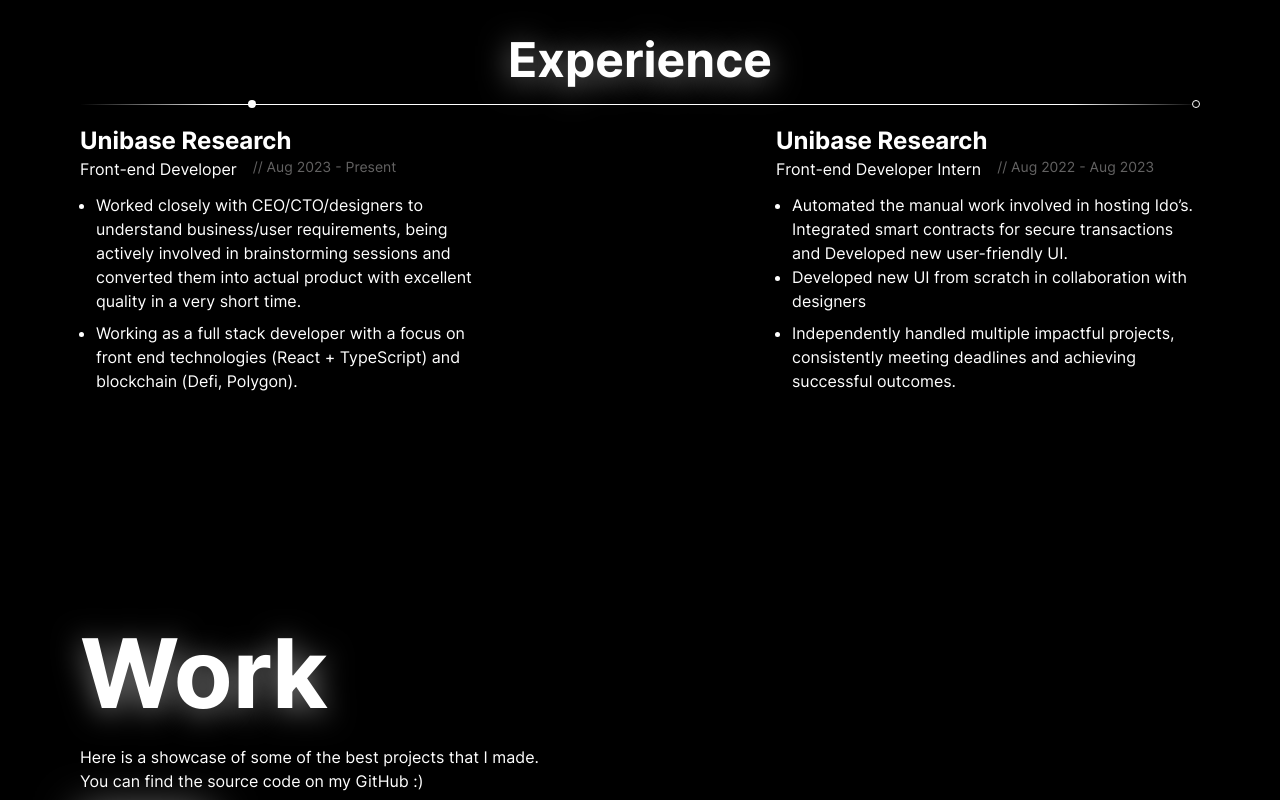
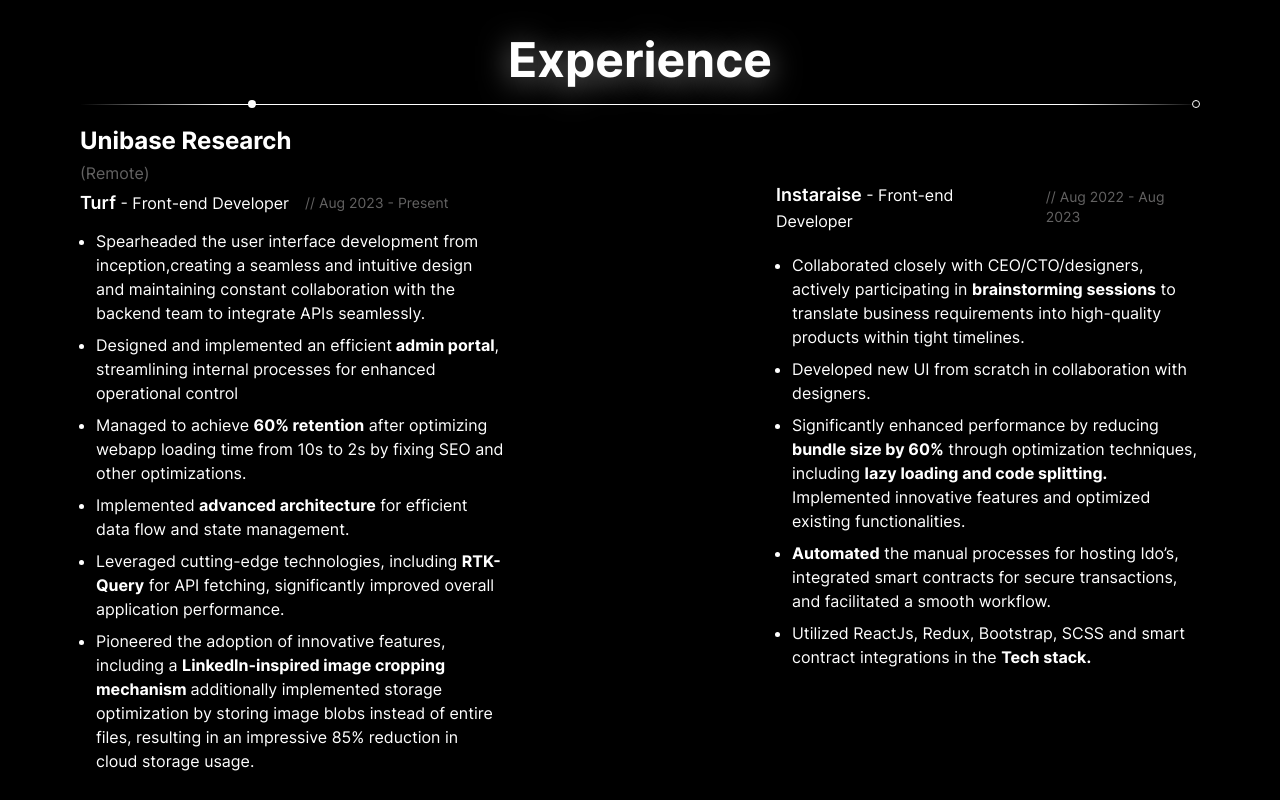
Before and after one commit to AnishTiwari16/Portfolio, a Next.js app: page / in a window 1280 px wide. Shown: the part 1560-2360 px from the top of the page. Built offline with nearby package versions, Linux system fonts and the light colour scheme.

Commit message:
fix: exp changes

```diff
--- a/package.json
+++ b/package.json
@@ -18,8 +18,8 @@
     "prepare": "husky install"
   },
   "dependencies": {
-    "@react-three/drei": "^9.86.3",
-    "@react-three/fiber": "^8.14.4",
+    "@react-three/drei": "^9.99.5",
+    "@react-three/fiber": "^8.15.16",
     "clsx": "^1.2.1",
     "framer-motion": "^10.12.20",
     "maath": "^0.10.4",
--- a/src/components/layout/ExperienceSection.tsx
+++ b/src/components/layout/ExperienceSection.tsx
@@ -21,43 +21,92 @@
           <div className='flex w-full flex-col justify-between gap-36 md:flex-row'>
             <div className='w-full md:w-[424px]'>
               <h3>Unibase Research</h3>
+              <h6 className='py-1 text-[#636262]'>(Remote)</h6>
               <div className='flex'>
-                <p className='mr-4'>Front-end Developer</p>
-                <p className='text-sm text-[#636262]'>{`// ${'Aug 2023 - Present'}`}</p>
+                <p className='mr-4'>
+                  <span className='text-lg font-semibold'>Turf</span> -
+                  Front-end Developer
+                </p>
+                <p className='flex items-center text-sm text-[#636262]'>{`// ${'Aug 2023 - Present'}`}</p>
               </div>
               <ul className='list-disc pl-4 pt-3'>
                 <li>
-                  Worked closely with CEO/CTO/designers to understand
-                  business/user requirements, being actively involved in
-                  brainstorming sessions and converted them into actual product
-                  with excellent quality in a very short time.
+                  Spearheaded the user interface development from
+                  inception,creating a seamless and intuitive design and
+                  maintaining constant collaboration with the backend team to
+                  integrate APIs seamlessly.
                 </li>
                 <li className='pt-2'>
-                  Working as a full stack developer with a focus on front end
-                  technologies (React + TypeScript) and blockchain (Defi,
-                  Polygon).
+                  Designed and implemented an efficient
+                  <span className='font-bold'> admin portal</span>, streamlining
+                  internal processes for enhanced operational control
+                </li>
+                <li className='pt-2'>
+                  Managed to achieve{' '}
+                  <span className='font-bold'>60% retention</span> after
+                  optimizing webapp loading time from 10s to 2s by fixing SEO
+                  and other optimizations.
+                </li>
+                <li className='pt-2'>
+                  Implemented{' '}
+                  <span className='font-bold'>advanced architecture</span> for
+                  efficient data flow and state management.
+                </li>
+                <li className='pt-2'>
+                  Leveraged cutting-edge technologies, including{' '}
+                  <span className='font-bold'>RTK-Query</span> for API fetching,
+                  significantly improved overall application performance.
+                </li>
+                <li className='pt-2'>
+                  Pioneered the adoption of innovative features, including a{' '}
+                  <span className='font-bold'>
+                    LinkedIn-inspired image cropping mechanism{' '}
+                  </span>{' '}
+                  additionally implemented storage optimization by storing image
+                  blobs instead of entire files, resulting in an impressive 85%
+                  reduction in cloud storage usage.
                 </li>
               </ul>
             </div>
-            <div className='w-full md:w-[424px]'>
-              <h3>Unibase Research</h3>
+            <div className='w-full pt-14 md:w-[424px]'>
               <div className='flex'>
-                <p className='mr-4'>Front-end Developer Intern</p>
-                <p className='text-sm text-[#636262]'>{`// ${'Aug 2022 - Aug 2023'}`}</p>
+                <p className='mr-4'>
+                  <span className='text-lg font-semibold'>Instaraise</span> -
+                  Front-end Developer
+                </p>
+                <p className='flex items-center text-sm text-[#636262]'>{`// ${'Aug 2022 - Aug 2023'}`}</p>
               </div>
               <ul className='list-disc pl-4 pt-3'>
-                <li>
-                  Automated the manual work involved in hosting Ido’s.
-                  Integrated smart contracts for secure transactions and
-                  Developed new user-friendly UI.
-                </li>
-                <li>
-                  Developed new UI from scratch in collaboration with designers
+                <li className='pt-2'>
+                  Collaborated closely with CEO/CTO/designers, actively
+                  participating in{' '}
+                  <span className='font-bold'>brainstorming sessions</span> to
+                  translate business requirements into high-quality products
+                  within tight timelines.
                 </li>
                 <li className='pt-2'>
-                  Independently handled multiple impactful projects,
-                  consistently meeting deadlines and achieving successful
-                  outcomes.
+                  Developed new UI from <span>scratch</span> in collaboration
+                  with designers.
+                </li>
+                <li className='pt-2'>
+                  Significantly enhanced performance by reducing{' '}
+                  <span className='font-bold'>bundle size by 60%</span> through
+                  optimization techniques, including{' '}
+                  <span className='font-bold'>
+                    lazy loading and code splitting.
+                  </span>{' '}
+                  Implemented innovative features and optimized existing
+                  functionalities.
+                </li>
+                <li className='pt-2'>
+                  <span className='font-bold'>Automated</span> the manual
+                  processes for hosting Ido’s, integrated smart contracts for
+                  secure transactions, and facilitated a smooth workflow.
+                </li>
+                <li className='pt-2'>
+                  Utilized ReactJs, Redux, Bootstrap, SCSS and smart contract
+                  integrations in the{' '}
+                  <span className='font-bold'>Tech stack.</span>
                 </li>
               </ul>
             </div>
```
Also changed, not shown: 2 other files (tests, documents, lock files or other folders).
